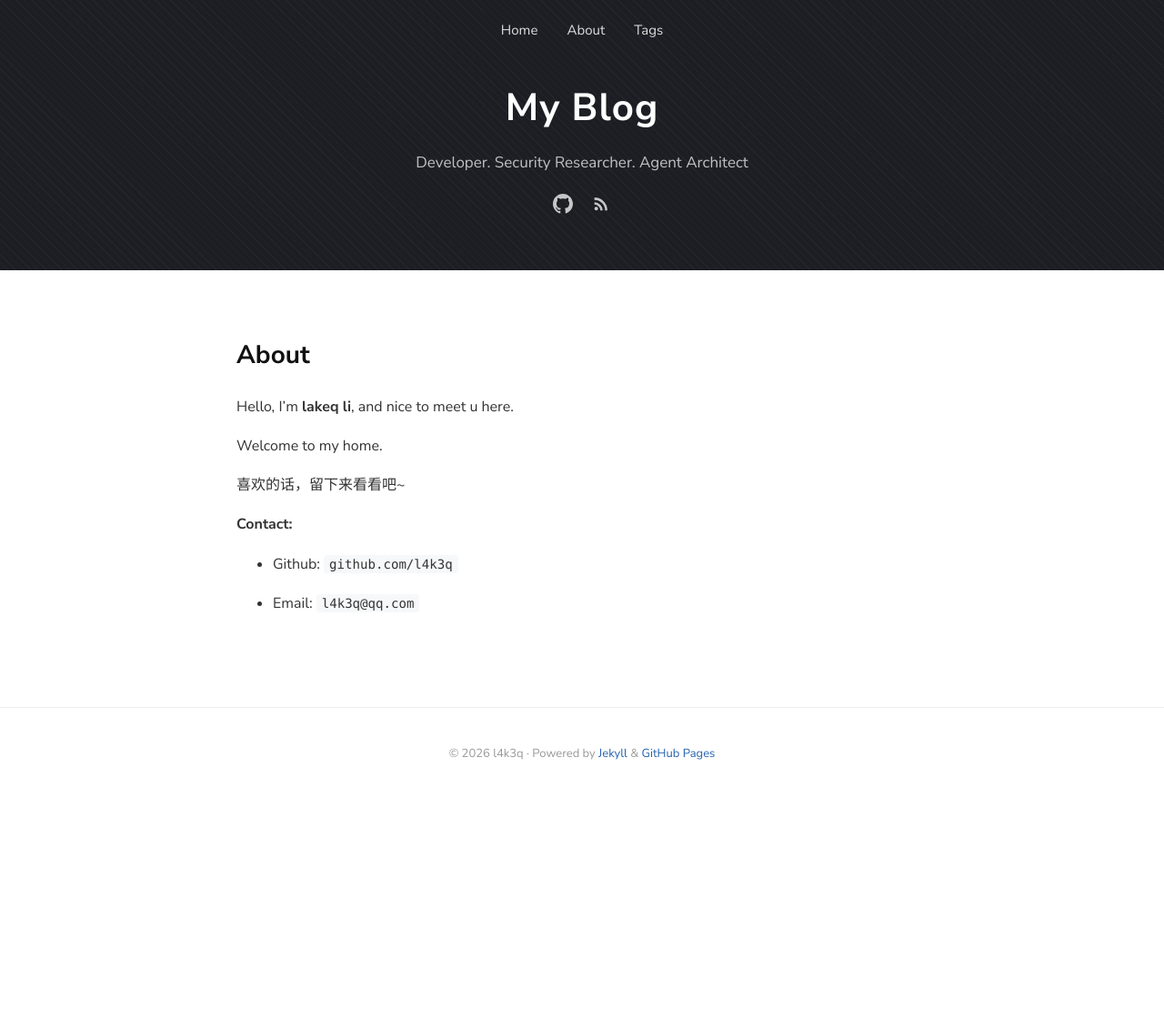
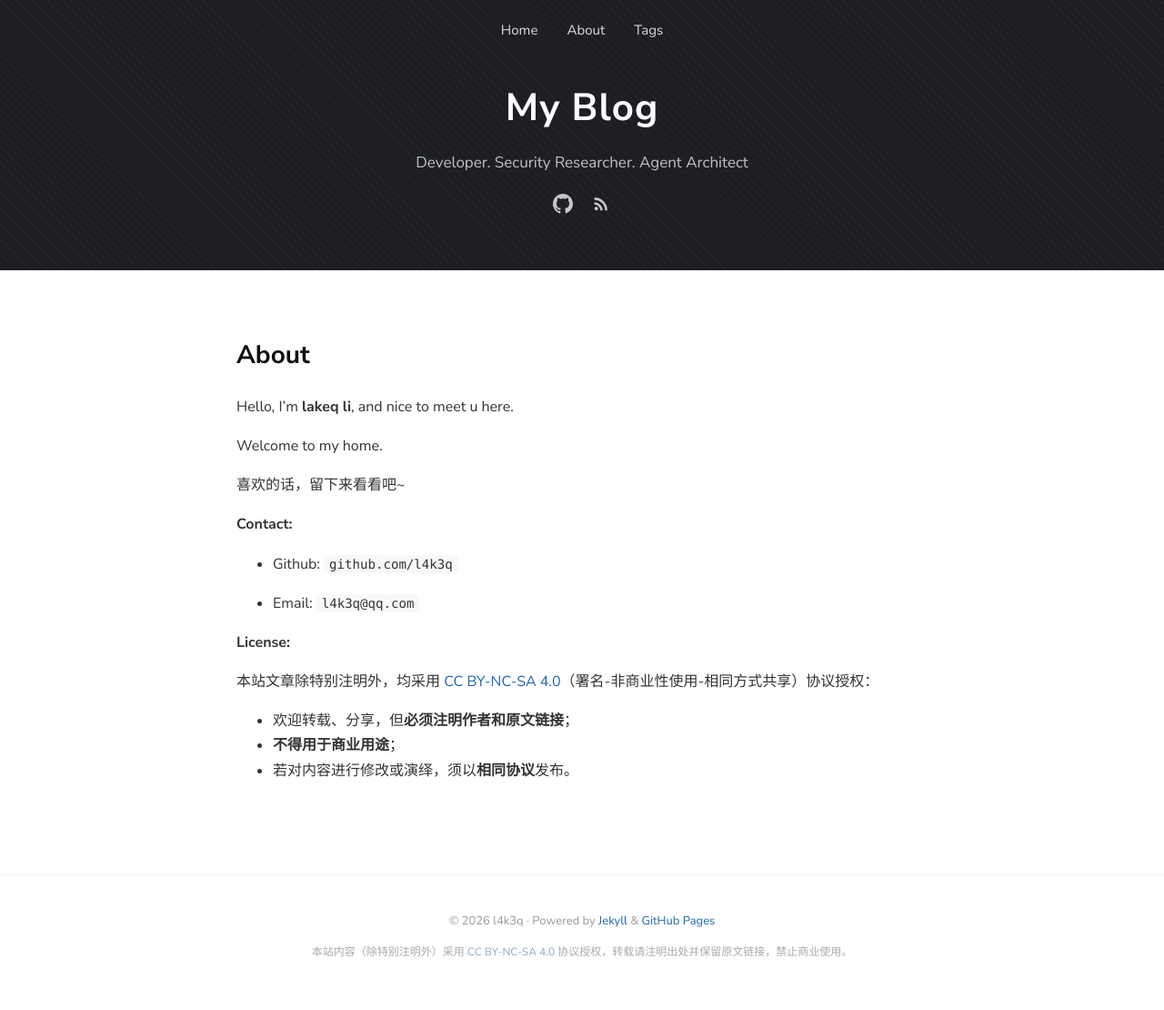
Before and after one commit to l4k3q/l4k3q.github.io, a Jekyll site: the page built from about.md, in a window 1280 px wide. Shown: the whole page at 91% size. Built offline with Jekyll 4.4.1, drawn with Linux system fonts in a browser that asks for light colours; before the commit the page ends 900 px from its top, so only the background shows below that.

```diff
--- a/_includes/footer.html
+++ b/_includes/footer.html
@@ -1,3 +1,4 @@
 <div class="container">
 	<p>&copy; {{ site.time | date: '%Y' }} {{ site.author.name }} &middot; Powered by <a href="https://jekyllrb.com" target="_blank" rel="noopener">Jekyll</a> &amp; <a href="https://pages.github.com" target="_blank" rel="noopener">GitHub Pages</a></p>
+	<p class="license">本站内容（除特别注明外）采用 <a href="https://creativecommons.org/licenses/by-nc-sa/4.0/deed.zh" target="_blank" rel="noopener">CC BY-NC-SA 4.0</a> 协议授权，转载请注明出处并保留原文链接，禁止商业使用。</p>
 </div>
--- a/about.md
+++ b/about.md
@@ -15,3 +15,11 @@
 - Github: `github.com/l4k3q`
 
 - Email: `l4k3q@qq.com`
+
+**License:**
+
+本站文章除特别注明外，均采用 [CC BY-NC-SA 4.0](https://creativecommons.org/licenses/by-nc-sa/4.0/deed.zh)（署名-非商业性使用-相同方式共享）协议授权：
+
+- 欢迎转载、分享，但**必须注明作者和原文链接**；
+- **不得用于商业用途**；
+- 若对内容进行修改或演绎，须以**相同协议**发布。
--- a/assets/css/style.css
+++ b/assets/css/style.css
@@ -211,6 +211,13 @@
 	font-size: 13px;
 	text-align: center;
 }
+.site-footer .license {
+	margin-top: 8px;
+	font-size: 12px;
+	color: #aaa;
+}
+.site-footer .license a { color: #8fa8c9; }
+.site-footer .license a:hover { color: #2563b0; }
 
 /* ---------- 回到顶部按钮 ---------- */
 .back-to-top {
```
Also changed, not shown: _includes/head.html (+2 -3 lines), README.md.
